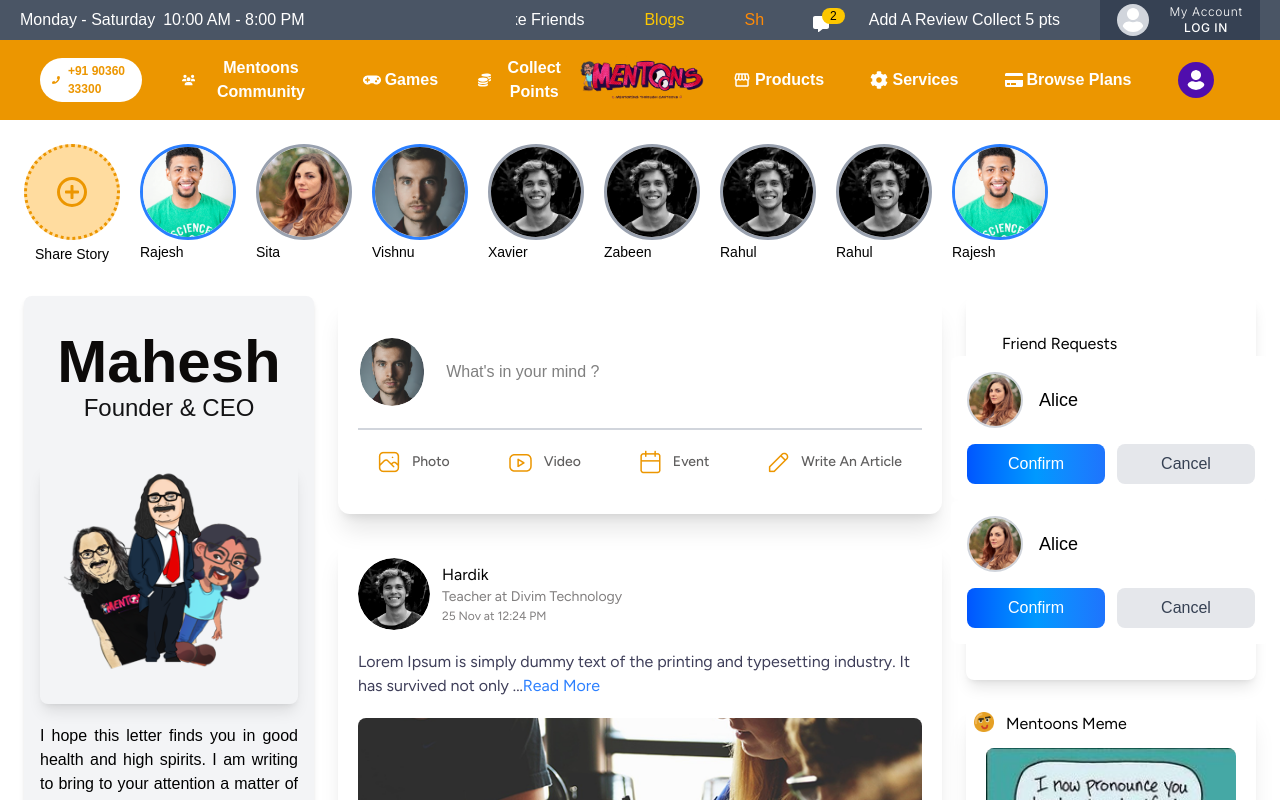
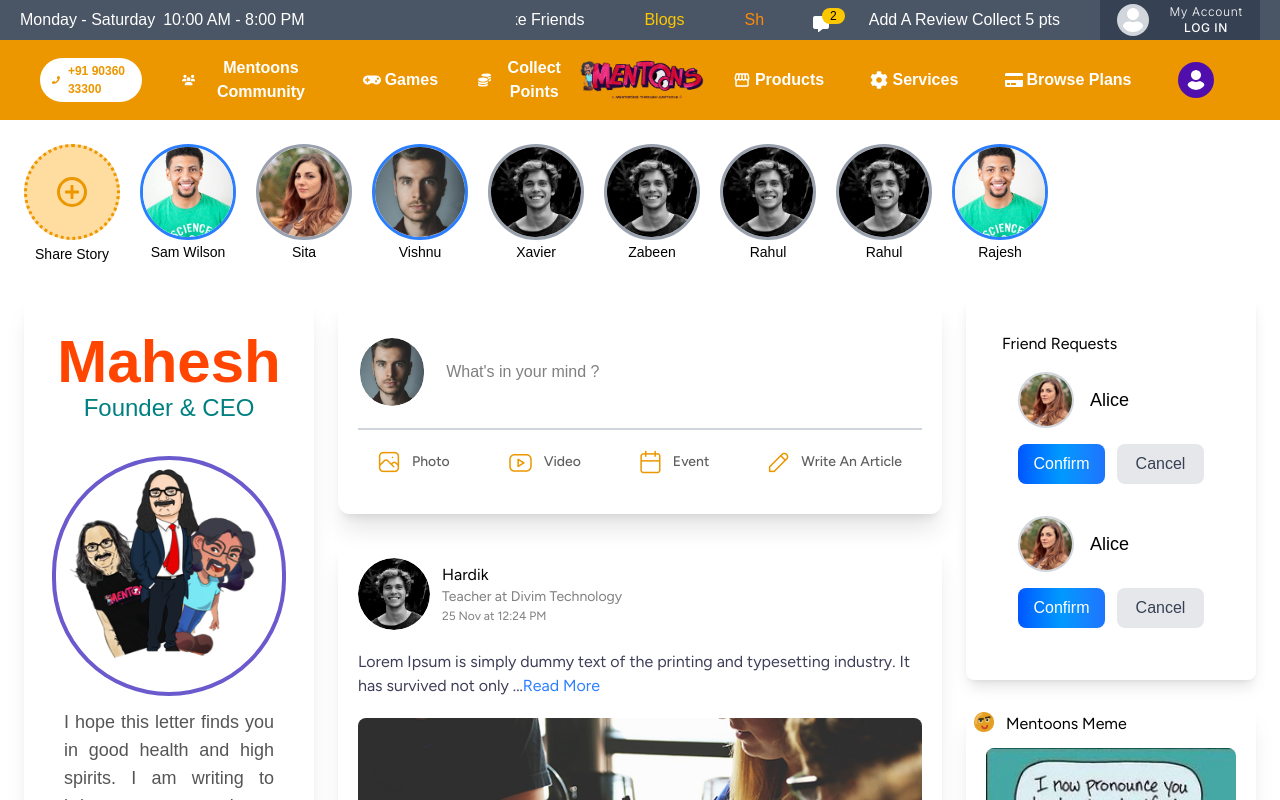
Before and after one commit to Devanps212/mentoons_frontend, a React (Vite) app: page /adda in a window 1280 px wide. Shown: the top 800 px of the page. Built offline with nearby package versions, Linux system fonts and the light colour scheme; a web font is replaced by a local one.

Commit message:
sidebar, status and post view complete

```diff
--- a/src/components/adda/addPosts/posts/posts.tsx
+++ b/src/components/adda/addPosts/posts/posts.tsx
@@ -4,9 +4,11 @@
 import { FaRegBookmark } from "react-icons/fa6";
 import Share from "../share/share";
 import { motion } from "framer-motion";
+import Highlight from "../../../modal/highlight";
 
 const Posts = () => {
   const [showComments, setShowComments] = useState(false);
+  const [selectedPost, setSelectedPost] = useState<string | null>(null);
   const [isExpanded, setIsExpanded] = useState(false);
   const [comments, setComments] = useState([
     { id: 1, text: "Great post!" },
@@ -38,6 +40,7 @@
   const charLimit = 100;
 
   return (
+    <>
       <div className="flex flex-col justify-start items-center gap-5 p-5 shadow-xl rounded-xl w-full min-h-fit">
         <div className="flex justify-start items-center gap-3 w-full">
           <div className="w-18 h-18 rounded-full overflow-hidden">
@@ -77,6 +80,7 @@
             src={postDetails.imageUrl}
             alt="posts"
             className="w-full h-auto object-cover rounded-lg"
+            onClick={() => setSelectedPost(postDetails.imageUrl)}
           />
         </div>
 
@@ -161,6 +165,10 @@
           </motion.div>
         )}
       </div>
+      {selectedPost && (
+        <Highlight selectedPost={selectedPost} setPost={setSelectedPost} />
+      )}
+    </>
   );
 };
 
--- a/src/components/adda/friendRequest/friendRequest.tsx
+++ b/src/components/adda/friendRequest/friendRequest.tsx
@@ -12,15 +12,15 @@
   }, []);
 
   return (
-    <div className="flex flex-col items-center p-5 mt-10">
+    <div className="flex flex-col items-center p-5 mt-10 w-full">
       <h1 className="text-start w-full text-md figtree">Friend Requests</h1>
-      <div className="w-80 max-h-96 overflow-y-auto">
+      <div className="w-full max-w-sm md:max-w-md lg:max-w-lg max-h-96 overflow-y-auto">
         {requests?.map(({ profilePic, userName }, index) => (
           <div
             key={index}
             className="flex flex-col items-center bg-white rounded-lg p-4 w-full gap-4 mb-2"
           >
-            <div className="flex justify-start items-center gap-4 w-full">
+            <div className="flex items-center gap-4 w-full">
               <div className="w-14 h-14 rounded-full border-2 border-gray-300 overflow-hidden">
                 <img
                   src={profilePic}
--- a/src/components/adda/userStatus/userStatus.tsx
+++ b/src/components/adda/userStatus/userStatus.tsx
@@ -5,10 +5,14 @@
 import { Swiper, SwiperSlide } from "swiper/react";
 import "swiper/swiper-bundle.css";
 import { FreeMode } from "swiper/modules";
+import Status from "../../modal/status";
 // import axios, { AxiosError } from "axios";
 
 const UserStatus = () => {
   const [statuses, setStatuses] = useState<UserStatusInterface[]>(STATUSES);
+  const [selectedUser, setSelectedUser] = useState<UserStatusInterface | null>(
+    null
+  );
 
   useEffect(() => {
     setStatuses(STATUSES); //remove
@@ -67,28 +71,35 @@
               1280: { slidesPerView: "auto", spaceBetween: 20 },
             }}
           >
-            {statuses.map(({ isWatched, userProfilePic, userName }, index) => (
+            {statuses.map((user, index) => (
+              <>
                 <SwiperSlide
                   key={index}
-                className="!w-fit flex flex-col justify-center gap-1 flex-shrink-0"
+                  className="!w-fit flex flex-col gap-1 flex-shrink-0"
+                  style={{ justifyItems: "center" }}
                 >
                   <div
                     className={`w-24 h-24 rounded-full border-3 flex justify-center items-center ${
-                    isWatched ? "border-gray-400" : "border-blue-500"
+                      user.isWatched ? "border-gray-400" : "border-blue-500"
                     }`}
                   >
                     <img
-                    src={userProfilePic}
-                    alt={userName}
+                      src={user.userProfilePic}
+                      alt={user.userName}
                       className="w-full h-full object-cover rounded-full"
+                      onClick={() => setSelectedUser(user)}
                     />
                   </div>
-                <span className="text-center text-sm">{userName}</span>
+                  <span className="text-center text-sm">{user.userName}</span>
                 </SwiperSlide>
+              </>
             ))}
           </Swiper>
         </div>
       </div>
+      {selectedUser && (
+        <Status status={selectedUser} setStatus={() => setSelectedUser(null)} />
+      )}
     </div>
   );
 };
--- /dev/null
+++ b/src/components/modal/highlight.tsx
@@ -0,0 +1,43 @@
+import { motion } from "framer-motion";
+
+const Highlight = ({
+  selectedPost,
+  setPost,
+}: {
+  selectedPost: string;
+  setPost: (val: string) => void;
+}) => {
+  return (
+    <motion.div
+      initial={{ opacity: 0 }}
+      animate={{ opacity: 1 }}
+      exit={{ opacity: 0 }}
+      transition={{ duration: 0.3, ease: "easeInOut" }}
+      className="fixed inset-0 flex justify-center items-center bg-[rgba(0,0,0,0.55)] z-50"
+      onClick={() => setPost("")}
+    >
+      <motion.div
+        initial={{ opacity: 0, scale: 0.9, y: 50 }}
+        animate={{ opacity: 1, scale: 1, y: 0 }}
+        exit={{ opacity: 0, scale: 0.9, y: 50 }}
+        transition={{ duration: 0.3, ease: "easeOut" }}
+        className="relative w-[90%] md:w-3/4 lg:w-1/2 max-w-3xl bg-white p-5 rounded-lg shadow-lg"
+        onClick={(e) => e.stopPropagation()}
+      >
+        <button
+          onClick={() => setPost("")}
+          className="absolute top-0 right-1 text-4xl font-bold text-gray-600 hover:text-black"
+        >
+          ×
+        </button>
+        <img
+          src={selectedPost}
+          alt="Highlighted Post"
+          className="w-full h-auto object-cover rounded-lg"
+        />
+      </motion.div>
+    </motion.div>
+  );
+};
+
+export default Highlight;
--- /dev/null
+++ b/src/components/modal/status.tsx
@@ -0,0 +1,66 @@
+import { motion } from "framer-motion";
+import { UserStatusInterface } from "../../types";
+import { FaTimes } from "react-icons/fa";
+
+const Status = ({
+  status,
+  setStatus,
+}: {
+  status: UserStatusInterface;
+  setStatus: (val: UserStatusInterface | null) => void;
+}) => {
+  const isVideo = (media: string) => /\.(mp4|webm|ogg|mov)$/i.test(media);
+
+  return (
+    <motion.div
+      initial={{ opacity: 0, scale: 0.9, y: 50 }}
+      animate={{ opacity: 1, scale: 1, y: 0 }}
+      exit={{ opacity: 0, scale: 0.9, y: 50 }}
+      transition={{ duration: 0.3, ease: "easeOut" }}
+      className="fixed inset-0 flex justify-center items-center bg-[rgba(0,0,0,0.5)] z-50 p-4"
+      onClick={() => setStatus(null)}
+    >
+      <div
+        className="relative w-[90%] sm:w-[70%] md:w-[50%] max-w-lg bg-white rounded-xl p-4 sm:p-5 shadow-lg flex flex-col gap-4"
+        onClick={(e) => e.stopPropagation()}
+      >
+        <FaTimes
+          className="absolute top-3 right-3 w-6 h-6 text-gray-600 cursor-pointer hover:text-gray-800 transition"
+          onClick={() => setStatus(null)}
+        />
+
+        <div className="flex items-center gap-3 sm:gap-4">
+          <img
+            src={status.userProfilePic}
+            alt={status.userName}
+            className="w-14 h-14 sm:w-16 sm:h-16 object-cover rounded-full border-2 border-blue-500"
+          />
+          <p className="text-base sm:text-lg font-semibold">
+            {status.userName}
+          </p>
+        </div>
+
+        <div className="w-full flex justify-center">
+          {isVideo(status.status) ? (
+            <video
+              src={status.status}
+              autoPlay
+              loop
+              muted
+              playsInline
+              className="w-[90%] max-w-sm h-[50vh] rounded-lg object-cover"
+            />
+          ) : (
+            <img
+              src={status.status}
+              alt="status"
+              className="w-[90%] max-w-sm h-[50vh] object-cover rounded-lg"
+            />
+          )}
+        </div>
+      </div>
+    </motion.div>
+  );
+};
+
+export default Status;
--- a/src/constants/userData.ts
+++ b/src/constants/userData.ts
@@ -2,13 +2,13 @@
 
 export const STATUSES: UserStatusInterface[] = [
   {
-    status: "./status1.mp4",
+    status: "/background/Frame_937-removebg-preview.png",
     isWatched: false,
-    userName: "Rajesh",
+    userName: "Sam Wilson",
     userProfilePic: "/profilePictures/pexels-justin-shaifer-501272-1222271.jpg",
   },
   {
-    status: "./status2.mp4",
+    status: "/video/addiction/We know THE STRUGGLES our youth is facing_03.mp4",
     isWatched: true,
     userName: "Sita",
     userProfilePic: "/profilePictures/pexels-olly-733872.jpg",
--- a/src/pages/adda.tsx
+++ b/src/pages/adda.tsx
@@ -15,24 +15,27 @@
       <div className="flex flex-col w-full gap-6 sm:gap-8">
         <UserStatus />
         <div className="grid grid-cols-1 sm:grid-cols-3 lg:grid-cols-4 gap-4 sm:gap-6 w-full">
-          <div className="hidden lg:flex col-span-1 items-start justify-start p-4 bg-gray-100 rounded-lg shadow-md h-full">
-            <div className="flex flex-col justify-center gap-5 items-center w-full ">
+          <div className="hidden lg:flex col-span-1 items-start justify-start p-4 bg-white rounded-lg shadow-xl h-fit">
+            <div className="flex flex-col justify-center items-center w-full">
               <div className="text-center p-5">
-                <h1 className="text-6xl font-semibold text-[#0C0A09]">
+                <h1 className="text-6xl font-semibold text-[#FF4500]">
                   Mahesh
                 </h1>
-                <h2 className="text-2xl font-medium text-[#131315]">
+                <h2 className="text-2xl font-medium text-[#008080]">
                   Founder & CEO
                 </h2>
               </div>
-              <div className="flex justify-center items-center text-center rounded-lg shadow-lg  w-full h-auto">
+              <div className="flex justify-center items-center text-center rounded-lg w-full h-auto p-3">
                 <img
                   src="/founder/image 28.png"
                   alt="founder image"
-                  className="max-w-xs w-60 h-60"
+                  className="max-w-xs w-60 h-60 rounded-full border-4 border-[#6A5ACD]"
                 />
               </div>
-              <p style={{ textAlign: "justify" }}>
+              <p
+                className="text-[#555555] text-lg px-6"
+                style={{ textAlign: "justify" }}
+              >
                 I hope this letter finds you in good health and high spirits. I
                 am writing to bring to your attention a matter of great concern
                 that has been witnessed in our society lately – social media
@@ -40,6 +43,7 @@
               </p>
             </div>
           </div>
+
           <div className="col-span-1 sm:col-span-2 flex flex-col gap-6">
             <AddPosts />
             <Posts />
```
Lines whose indentation alone changed are shown as unchanged.
